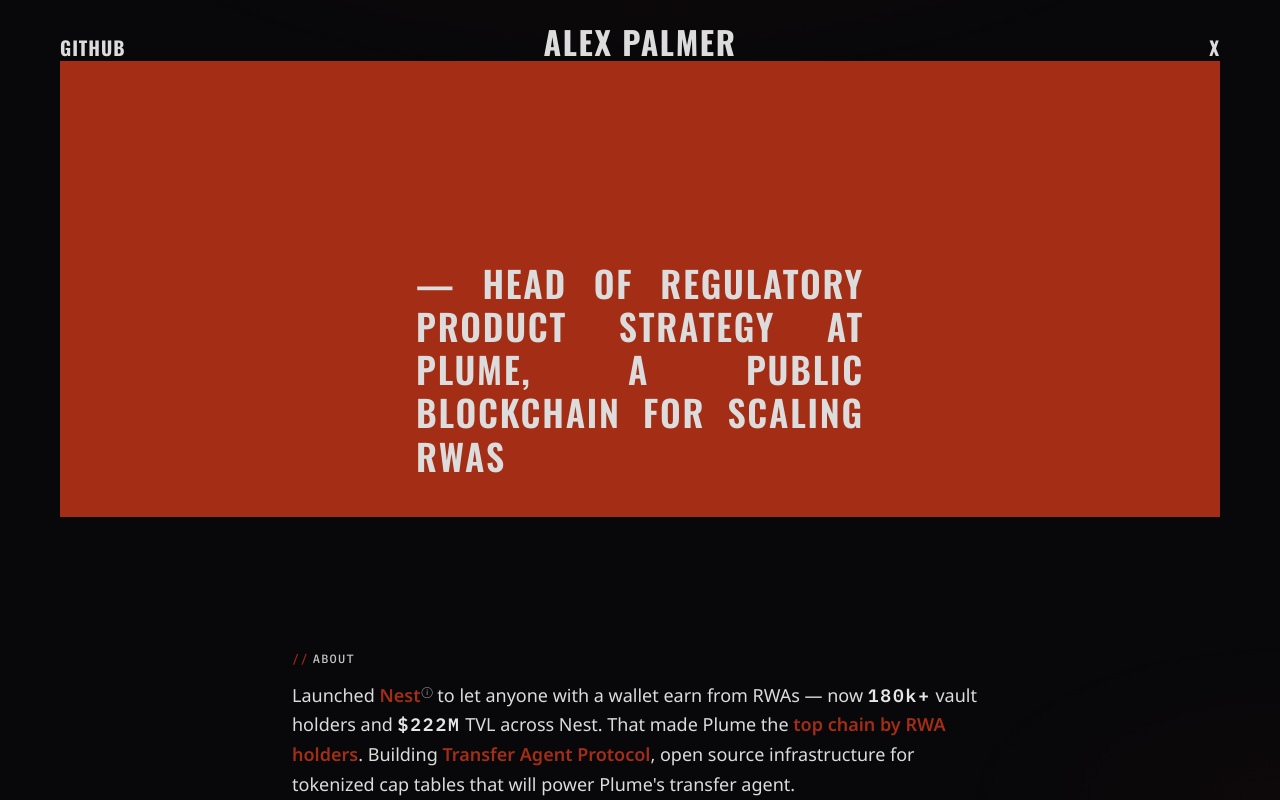
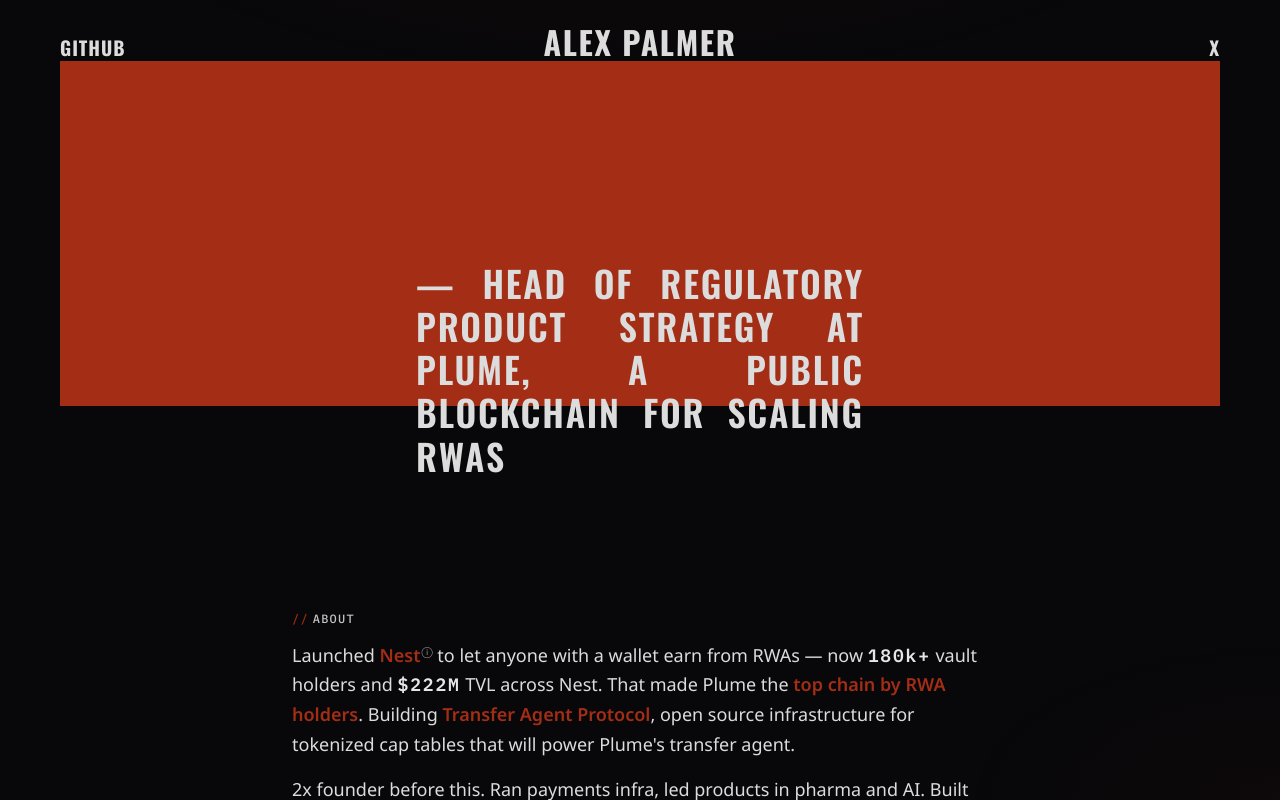
Before and after one commit to ThatAlexPalmer/palmer.earth, a Next.js app: page / in a window 1280 px wide. Built offline with nearby package versions, Linux system fonts and the light colour scheme; no server answers.

Commit message:
fix(header): sit hero title on rust slab bottom
Put the 12.5rem offset back on the role heading and size the rust field to 83% of that box, so the title sits on the slab edge again.

```diff
--- a/src/components/ui/typography.tsx
+++ b/src/components/ui/typography.tsx
@@ -33,7 +33,7 @@ const H2 = styled.h2`
     font-size: ${({ theme }) => theme.typography.fontSize.heading};
     font-weight: ${({ theme }) => theme.typography.fontWeight.semibold};
     text-align: justify;
-    margin: 0 auto;
+    margin: 12.5rem auto 0;
     text-transform: uppercase;
 
     @media only screen and (max-width: ${({ theme }) => theme.breakpoints.tablet}) {
@@ -52,18 +52,14 @@ const RedBlock = styled.span`
     align-self: center;
     width: 100%;
     height: auto;
-    padding-top: ${({ theme }) => theme.layout.heroOffset};
-    padding-bottom: ${({ theme }) => theme.layout.heroSlabPad};
 
     &::before {
         content: "";
         z-index: 1;
         display: block;
         position: absolute;
-        top: 0;
-        right: 0;
-        bottom: 0;
-        left: 0;
+        width: 100%;
+        height: 83%;
         background-color: ${({ theme }) => theme.colors.accent};
     }
 
--- a/src/config/theme.ts
+++ b/src/config/theme.ts
@@ -87,8 +87,6 @@ export const theme = {
         pageMaxWidth: "1200px",
         headlineWidth: "28rem",
         headlineWidthMobile: "18rem",
-        heroOffset: "12.5rem",
-        heroSlabPad: "2.5rem",
         contentMaxWidth: "696px",
         heroGap: "6rem",
         heroGapMobile: "3rem",
```
